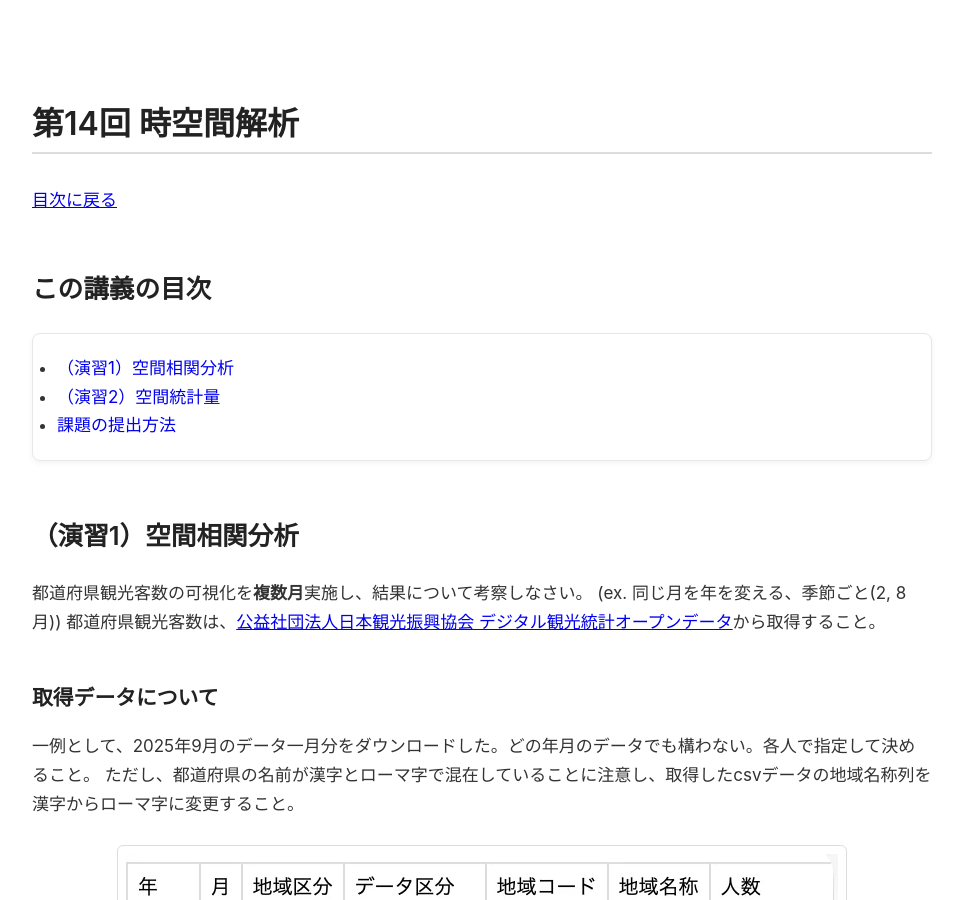
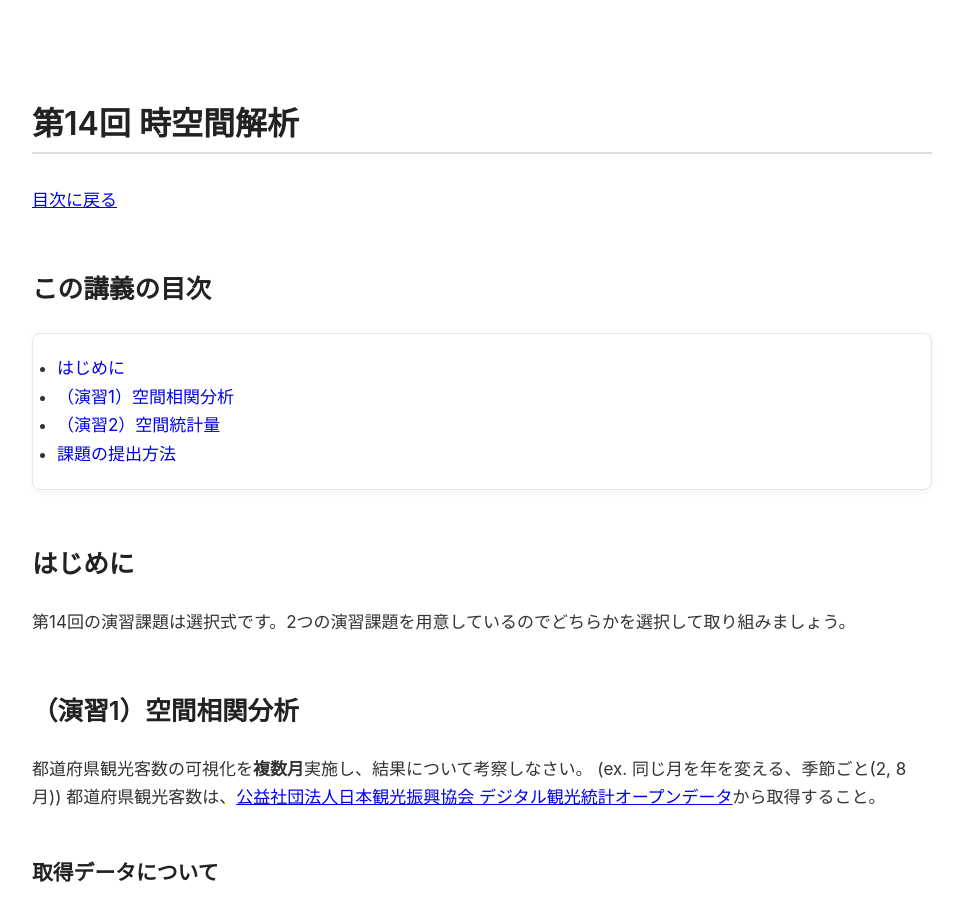
Before and after one commit to MasayaMatsushita/spatiotemporal-analysis, a Jekyll site: the page built from docs/lec/14-spatial-exercise.md, in a window 1280 px wide and 900 px high. Shown: the whole window, without its empty margins (158-1121 px from the left). Built offline with Jekyll 4.4.1, drawn with Linux system fonts in a browser that asks for light colours; our own code applies the rules of GitHub Pages for plain Markdown files.

Commit message:
introの追加

```diff
--- a/docs/lec/14-spatial-exercise.md
+++ b/docs/lec/14-spatial-exercise.md
@@ -12,9 +12,14 @@ nav_order: 14
 
 {: .card .card-toc }
 
+- [はじめに](#intro)
 - [（演習1）空間相関分析](#exe1)
 - [（演習2）空間統計量](#exe2)
 - [課題の提出方法](#how-to-submit)
+
+## はじめに {#intro}
+
+第14回の演習課題は選択式です。2つの演習課題を用意しているのでどちらかを選択して取り組みましょう。
 
 ## （演習1）空間相関分析 {#exe1}
 
```
